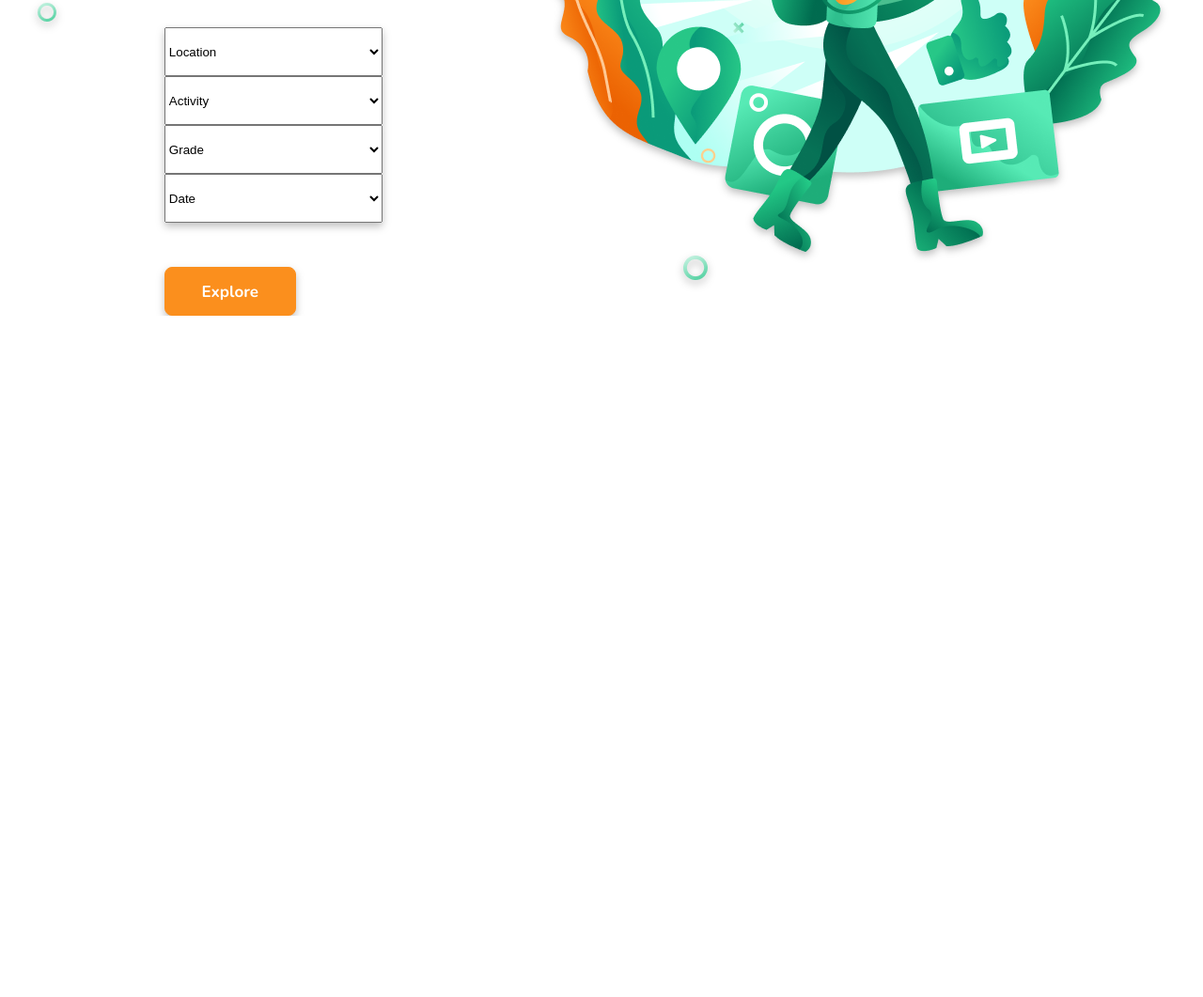
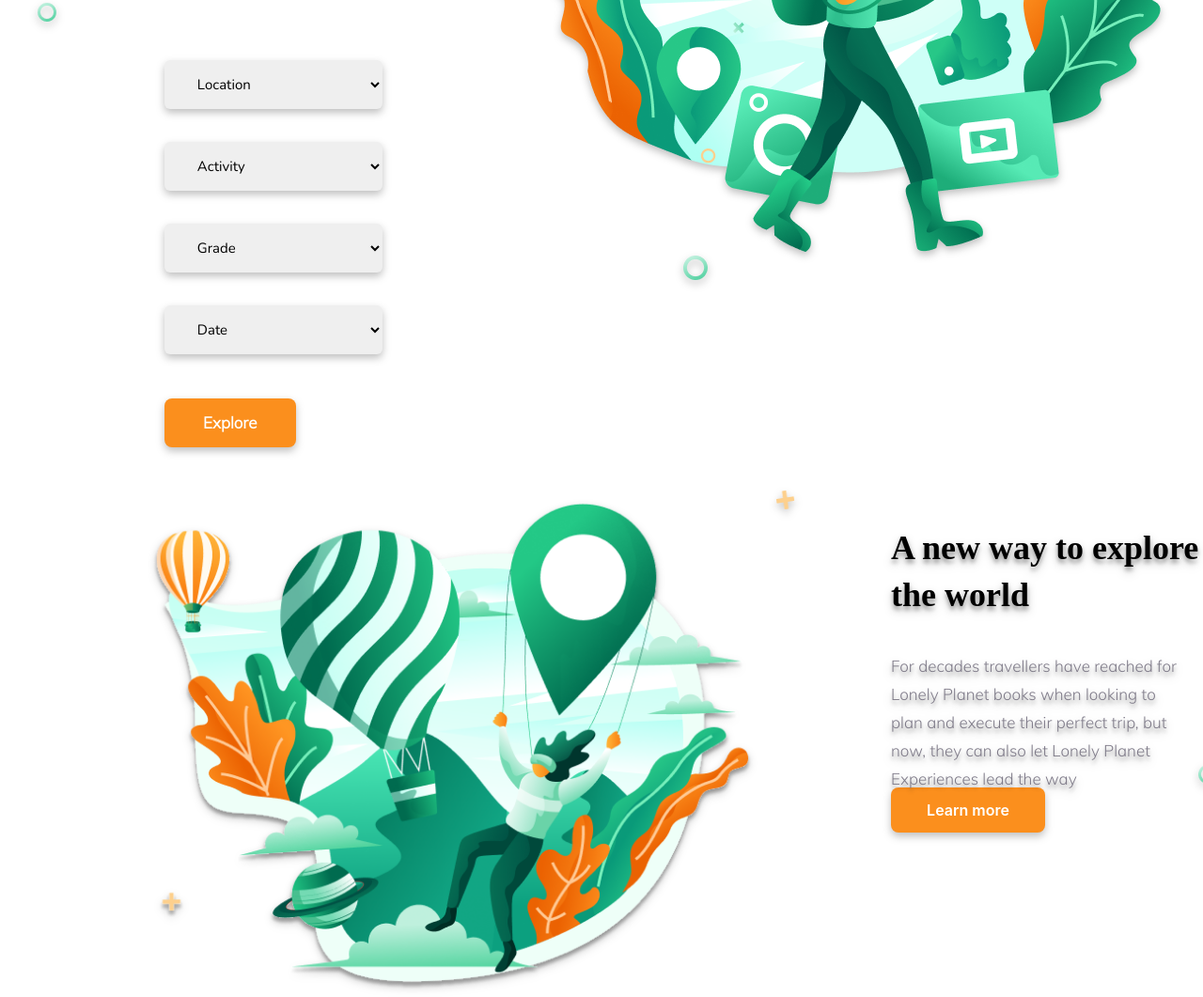
Before and after one commit to VitalyTsikhanovich/thousand_sunny, a plain HTML site: page index.html in a window 1280 px wide. Shown: the part 567-1628 px from the top of the page at 94% size. Before the commit the page ends 903 px from the top, so only its background shows below. Drawn offline with nearby package versions, Linux system fonts and the light colour scheme.

Commit message:
feat: add section

```diff
--- a/index.html
+++ b/index.html
@@ -40,20 +40,20 @@
           </div>
           <div class="block2">
             <div class="block2_title">
-              <h3>Holiday finder</h3>
+              <h3 class="header_h3">Holiday finder</h3>
               <span class="rectangle">
                 <img src="./assets/Rectangle 29.png" alt="" />
               </span>
             </div>
             <div class="header_select">
-              <select name="" id="">
+              <select class="select_loc" name="" id="">
                 <option value="">Location</option>
               </select>
-              <select name="" id="">
+              <select class="select_act" name="" id="">
                 <option value="">Activity</option>
               </select>
 
-              <select name="" id="">
+              <select class="select_grade" name="" id="">
                 <option value="">Grade</option>
               </select>
               <select name="" id="">
@@ -76,5 +76,40 @@
         <img src="./assets/element2.png" alt="" />
       </div>
     </header>
+    <main>
+      <section class="section">
+        <div>
+          <img
+            class="section_thousand"
+            src="./assets/Thousand-02 1.png"
+            alt=""
+          />
+        </div>
+        <div class="section_element3">
+          <img width="20px" height="20px" src="./assets/element3.png" alt="" />
+        </div>
+        <div class="block4">
+          <div>
+            <h3 class="section_h3">A new way to explore the world</h3>
+          </div>
+          <div class="section_span">
+            <p class="section_p">
+              For decades travellers have reached for Lonely Planet books when
+              looking to plan and execute their perfect trip, but now, they can
+              also let Lonely Planet Experiences lead the way
+            </p>
+          </div>
+          <div class="section_element2">
+            <img
+              width="20px"
+              height="20px"
+              src="./assets/element2.png"
+              alt=""
+            />
+          </div>
+          <button class="section_btn">Learn more</button>
+        </div>
+      </section>
+    </main>
   </body>
 </html>
--- a/styles.css
+++ b/styles.css
@@ -1,3 +1,8 @@
+@font-face {
+  font-family: 'muli';
+  src: url('./assets/fonts/Muli-Light.ttf');
+}
+
 /* * {
   margin: 0;
   padding: 0;
@@ -67,7 +72,7 @@ a {
   /* box-shadow: 0px 4px 4px rgba(0, 0, 0, 0.25); */
 }
 .register_btn {
-  border: 1px solid #fb8f1d;
+  border: none;
   background-color: #fb8f1d;
   border-radius: 8px;
   width: 139.09px;
@@ -114,6 +119,7 @@ h1 {
   font-size: 64px;
   line-height: 80px;
   color: rgba(32, 35, 54, 1);
+  mix-blend-mode: normal;
   text-shadow: 0px 4px 4px rgba(0, 0, 0, 0.25);
 }
 .block2 {
@@ -121,7 +127,7 @@ h1 {
   height: 344px;
   margin-top: 74px;
 }
-h3 {
+.header_h3 {
   font-family: 'Nunito', sans-serif;
   font-size: 22px;
   line-height: 27px;
@@ -137,28 +143,41 @@ h3 {
   /* background-color: #202336; */
 }
 .header_select {
-  /* margin: 35px; */
+  margin-top: 48px;
   display: flex;
   flex-wrap: wrap;
-  margin-top: 48px;
+  justify-content: space-between;
 }
 select {
+  margin-top: 35px;
   width: 232px;
   height: 52px;
+  font-family: 'Nunito', sans-serif;
+  font-style: normal;
+  font-weight: 400;
+  font-size: 15px;
+  line-height: 32px;
+  padding-left: 31px;
+  display: flex;
+  align-items: center;
+  border: none;
+  border-radius: 6px;
 }
 .btn_explore {
   margin-top: 47px;
   width: 139.67px;
   height: 52px;
   border-radius: 8px;
-  border: 1px solid #fb8f1d;
+  border: none;
   background-color: rgba(251, 143, 29, 1);
-  font-family: 'Nunito', sans-serif;
+  font-family: 'Muli', sans-serif;
   font-weight: 700;
   letter-spacing: 0em;
   font-size: 17px;
-  /* line-height: 60px; */
+  line-height: 60px;
   color: #ffffff;
+  display: flex;
+  justify-content: center;
   align-items: center;
   color: #ffffff;
   cursor: pointer;
@@ -170,8 +189,8 @@ select {
   margin-right: 138px;
 }
 .thousand_img {
-  max-width: 100%;
-  /* max-width: 723px; */
+  /* max-width: 100%; */
+  max-width: 723px;
   margin-top: 70px;
 }
 .element2 {
@@ -179,3 +198,72 @@ select {
   width: 21px;
   height: 20px;
 }
+.section {
+  max-width: 1242px;
+  margin-top: 270px;
+  margin-left: 141px;
+  display: flex;
+  filter: drop-shadow(0px 4px 4px rgba(0, 0, 0, 0.25));
+}
+.block4 {
+  margin-left: 102px;
+  max-width: 481px;
+  height: 333px;
+}
+
+.section_element3 {
+  margin-left: 26px;
+}
+
+.section_element2 {
+  margin-left: 327px;
+}
+.section_thousand {
+  /* max-width: 100%; */
+  max-width: 659px;
+  /* height: 534px; */
+}
+
+.section_h3 {
+  font-family: 'Playfair Display' sans-serif;
+  font-weight: 700;
+  font-size: 36px;
+  font-style: normal;
+  line-height: 50px;
+  color: #000000;
+  mix-blend-mode: normal;
+  text-shadow: 0px 4px 4px rgba(0, 0, 0, 0.25);
+}
+
+.section_p {
+  font-family: 'Muli', sans-serif;
+  font-style: normal;
+  font-weight: 300;
+  font-size: 17px;
+  line-height: 30px;
+  color: #7d7987;
+  mix-blend-mode: normal;
+  text-shadow: 0px 4px 4px rgba(0, 0, 0, 0.25);
+}
+.section_span {
+  max-width: 450px;
+  height: 120px;
+  margin-right: 31px;
+  margin-top: 20px;
+}
+.section_btn {
+  width: 164px;
+  height: 48px;
+  border-radius: 8px;
+  background-color: #fb8f1d;
+  border: none;
+  font-family: 'Inter', sans-serif;
+  font-weight: 600;
+  font-size: 16px;
+  line-height: 60px;
+  color: #ffffff;
+  display: flex;
+  align-items: center;
+  justify-content: center;
+  cursor: pointer;
+}
```
Also changed, not shown: assets/Thousand-02 1.png (added), assets/fonts/Muli-Light.ttf (added).
